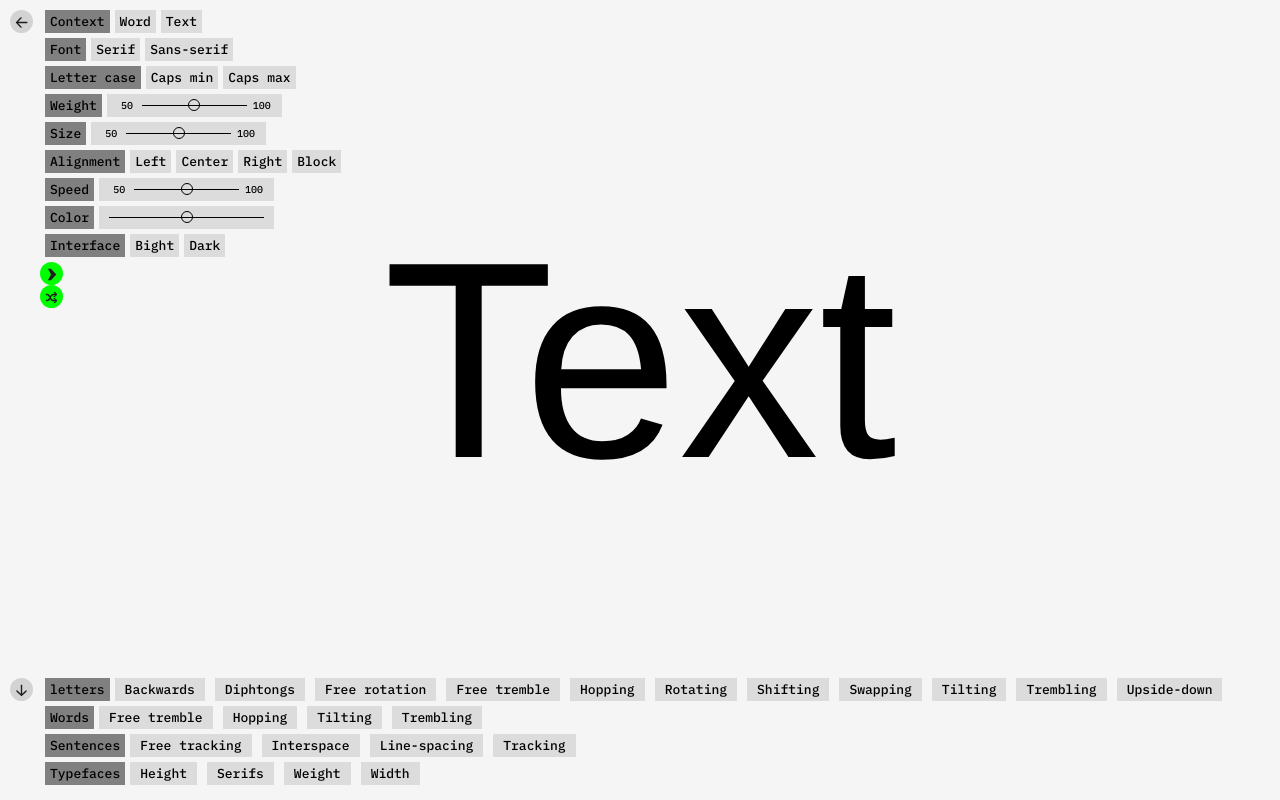
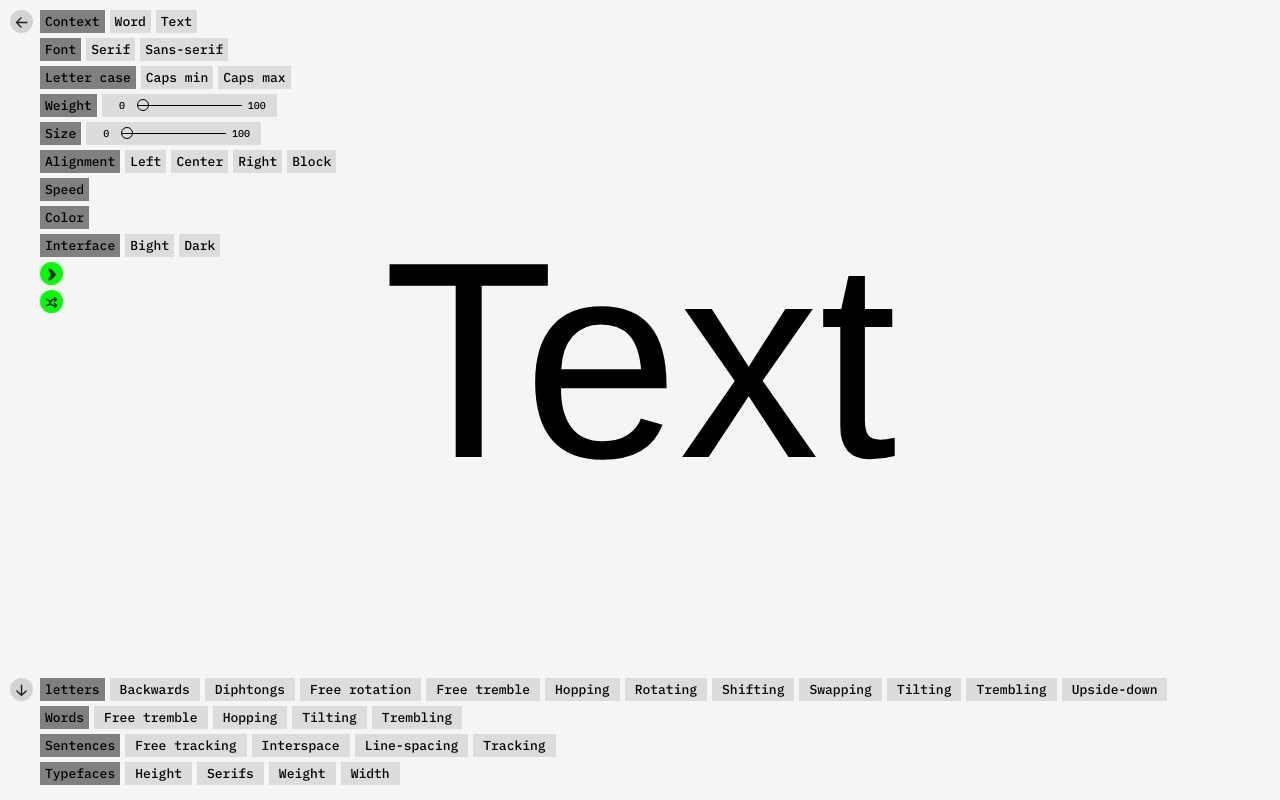
Before and after one commit to ChristopheVandePoel/sofie-dyslex, a Vue app: page / in a window 1280 px wide. Built offline with nearby package versions, Linux system fonts and the light colour scheme.

Commit message:
feat: rows and sliders behave

```diff
--- a/src/components/BottomMenu/BottomMenu.vue
+++ b/src/components/BottomMenu/BottomMenu.vue
@@ -2,7 +2,7 @@
   <div class="bottom-menu__container" :class="{opened: open}">
     <IconButton class="bottom-close-button" icon="arrow-down" @click.native="handleOpenClick" />
     <div class="bottom-container__buttons">
-      <ButtonRow class="bottom-menu__button-row" title="letters">
+      <ButtonRow class="bottom-menu__button-row" title="letters" :expanded="true">
         <SliderButton name="Backwards" id="letters-backwards" />
         <SliderButton name="Diphtongs" id="letters-diphtongs" />
         <SliderButton name="Free rotation" id="free-rotation" />
@@ -16,21 +16,21 @@
         <SliderButton name="Upside-down" id="upside-down" />
       </ButtonRow>
 
-      <ButtonRow class="bottom-menu__button-row" title="Words">
+      <ButtonRow class="bottom-menu__button-row" title="Words" :expanded="true">
         <SliderButton name="Free tremble" id="free-tremble" />
         <SliderButton name="Hopping" id="hopping" />
         <SliderButton name="Tilting" id="tilting" />
         <SliderButton name="Trembling" id="trembling" />
       </ButtonRow>
 
-      <ButtonRow class="bottom-menu__button-row" title="Sentences">
+      <ButtonRow class="bottom-menu__button-row" title="Sentences" :expanded="true">
         <SliderButton name="Free tracking" id="free-tracking" />
         <SliderButton name="Interspace" id="interspace" />
         <SliderButton name="Line-spacing" id="line-spacing" />
         <SliderButton name="Tracking" id="tracking" />
       </ButtonRow>
 
-      <ButtonRow class="bottom-menu__button-row" title="Typefaces">
+      <ButtonRow class="bottom-menu__button-row" title="Typefaces" :expanded="true">
         <SliderButton name="Height" id="height" />
         <SliderButton name="Serifs" id="serifs" />
         <SliderButton name="Weight" id="height" />
--- a/src/components/Button/Button.vue
+++ b/src/components/Button/Button.vue
@@ -14,7 +14,7 @@ export default {
   cursor: pointer;
   transition: background-color 0.2s ease-in;
   padding: 5px;
-  margin-left: 5px;
+  margin-right: 5px;
   white-space: nowrap;
   display: flex;
   align-items: center;
--- a/src/components/ButtonRow/ButtonRow.vue
+++ b/src/components/ButtonRow/ButtonRow.vue
@@ -1,17 +1,36 @@
 <template>
   <div class="tool__buttons--row">
-    <Button class="row-title">{{title}}</Button>
-    <slot />
+    <Button @click.native="toggleActive" class="row-title">{{ title }}</Button>
+    <slot v-if="isExpanded" />
+    <IconButton
+      class="ButtonRow__expand"
+      :icon="isExpanded ? 'minus' : 'plus'"
+      @click.native="toggleActive"
+    />
   </div>
 </template>
 
 <script>
 import Button from '../Button/Button.vue';
+import IconButton from '../Icon/IconButton.vue';
 
 export default {
   name: 'ButtonRow',
-  components: { Button },
-  props: ['title'],
+  components: { IconButton, Button },
+  props: {
+    title: String,
+    expanded: Boolean,
+  },
+  data() {
+    return {
+      isExpanded: this.expanded,
+    };
+  },
+  methods: {
+    toggleActive() {
+      this.isExpanded = !this.isExpanded;
+    },
+  },
 };
 </script>
 
@@ -20,8 +39,23 @@ export default {
   font-size: 13px;
   display: flex;
   flex-wrap: wrap;
+
   > * {
     margin-bottom: 5px;
+  }
+
+  .ButtonRow__expand {
+    display: none;
+  }
+
+  .ButtonRow__children {
+    display: none;
+  }
+
+  &:hover {
+    .ButtonRow__expand {
+      display: inline-block;
+    }
   }
 }
 
--- a/src/components/Icon/IconButton.vue
+++ b/src/components/Icon/IconButton.vue
@@ -12,6 +12,8 @@ import arrowDown from '../../assets/images/arrow_1-02.svg';
 import returnArrow from '../../assets/images/return-11.svg';
 import play from '../../assets/images/play-04.svg';
 import shuffle from '../../assets/images/random-05.svg';
+import minus from '../../assets/images/min-07.svg';
+import plus from '../../assets/images/plus-06.svg';
 
 const iconMap = {
   'arrow-left': arrowLeft,
@@ -19,6 +21,8 @@ const iconMap = {
   'return-arrow': returnArrow,
   play,
   shuffle,
+  minus,
+  plus,
 };
 
 export default {
--- a/src/components/LeftMenu/LeftMenu.vue
+++ b/src/components/LeftMenu/LeftMenu.vue
@@ -2,25 +2,25 @@
   <div class="tools__container" :class="{ opened: open }">
     <IconButton class="tools-icon-button" @click.native="handleOpenClick" />
     <div class="tools__container--tools">
-      <ButtonRow title="Context">
+      <ButtonRow title="Context" :expanded="true">
         <Button>Word</Button>
         <Button>Text</Button>
       </ButtonRow>
-      <ButtonRow title="Font">
+      <ButtonRow title="Font" :expanded="true">
         <Button>Serif</Button>
         <Button>Sans-serif</Button>
       </ButtonRow>
-      <ButtonRow title="Letter case">
+      <ButtonRow title="Letter case" :expanded="true">
         <Button>Caps min</Button>
         <Button>Caps max</Button>
       </ButtonRow>
-      <ButtonRow title="Weight">
+      <ButtonRow title="Weight" :expanded="true">
         <SliderButton id="font-weight" :not-closable="true" />
       </ButtonRow>
-      <ButtonRow title="Size">
+      <ButtonRow title="Size" :expanded="true">
         <SliderButton id="font-size" :not-closable="true" />
       </ButtonRow>
-      <ButtonRow title="Alignment">
+      <ButtonRow title="Alignment" :expanded="true">
         <Button>Left</Button>
         <Button>Center</Button>
         <Button>Right</Button>
@@ -32,14 +32,14 @@
       <ButtonRow title="Color">
         <SliderButton id="color" :not-closable="true" :hide-labels="true" />
       </ButtonRow>
-      <ButtonRow title="Interface">
+      <ButtonRow title="Interface" :expanded="true">
         <Button>Bight</Button>
         <Button>Dark</Button>
       </ButtonRow>
-      <div class="tool__buttons--row">
+      <div class="LeftMenu__special-buttons">
         <IconButton icon="play" color="green" />
       </div>
-      <div class="tool__buttons--row">
+      <div class="LeftMenu__special-buttons">
         <IconButton icon="shuffle" color="green" />
       </div>
     </div>
@@ -102,5 +102,8 @@ export default {
       transform: rotate(0deg);
     }
   }
+  .LeftMenu__special-buttons {
+    margin-bottom: 5px;
+  }
 }
 </style>
--- a/src/components/Slider/SliderButton.vue
+++ b/src/components/Slider/SliderButton.vue
@@ -14,13 +14,13 @@
       >
         <span class="tool-low" v-if="!hideLabels">{{ value }}</span>
         <input
+          @click="returnFalse"
+          @input="setValue"
+          @change="pushValue"
           class="SliderButton__input"
-          @click="returnFalse"
           :value="value"
           step="1"
           type="range"
-          @input="setValue"
-          @change="pushValue"
           :min="min"
           :max="max"
         />
@@ -62,9 +62,9 @@ export default {
   data() {
     return {
       active: false,
-      value: this.startValue || this.startValue === 0 ? this.startValue : (this.min + this.max) / 2,
+      value: this.startValue || this.startValue === 0 ? this.startValue : this.min,
       resetValue:
-        this.startValue || this.startValue === 0 ? this.startValue : (this.min + this.max) / 2,
+        this.startValue || this.startValue === 0 ? this.startValue : this.min,
       previous: [],
     };
   },
@@ -136,7 +136,6 @@ export default {
     color: black;
     cursor: pointer;
     transition: background-color 0.2s ease-in;
-    margin-left: 5px;
     margin-right: 5px;
     white-space: nowrap;
     padding: 0;
```
Lines whose indentation alone changed are shown as unchanged.
